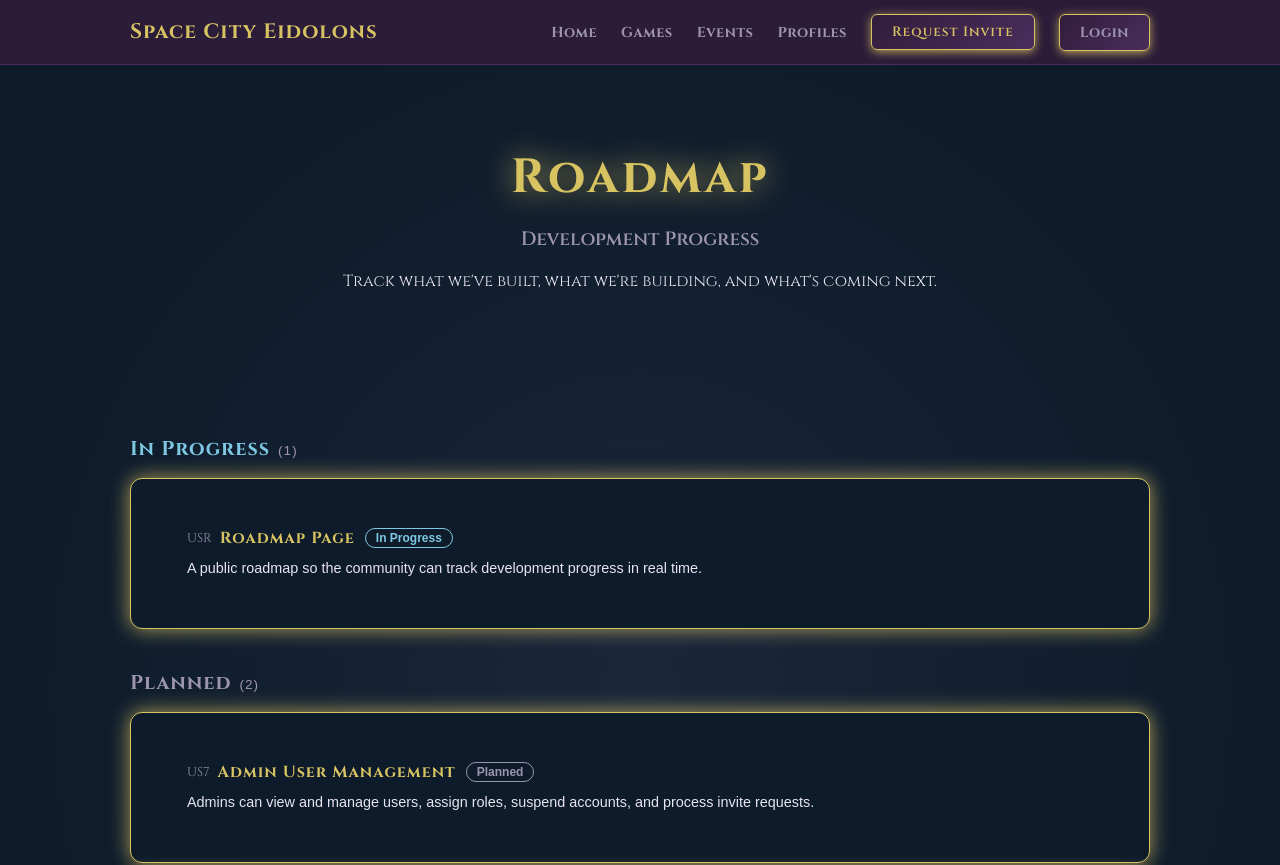
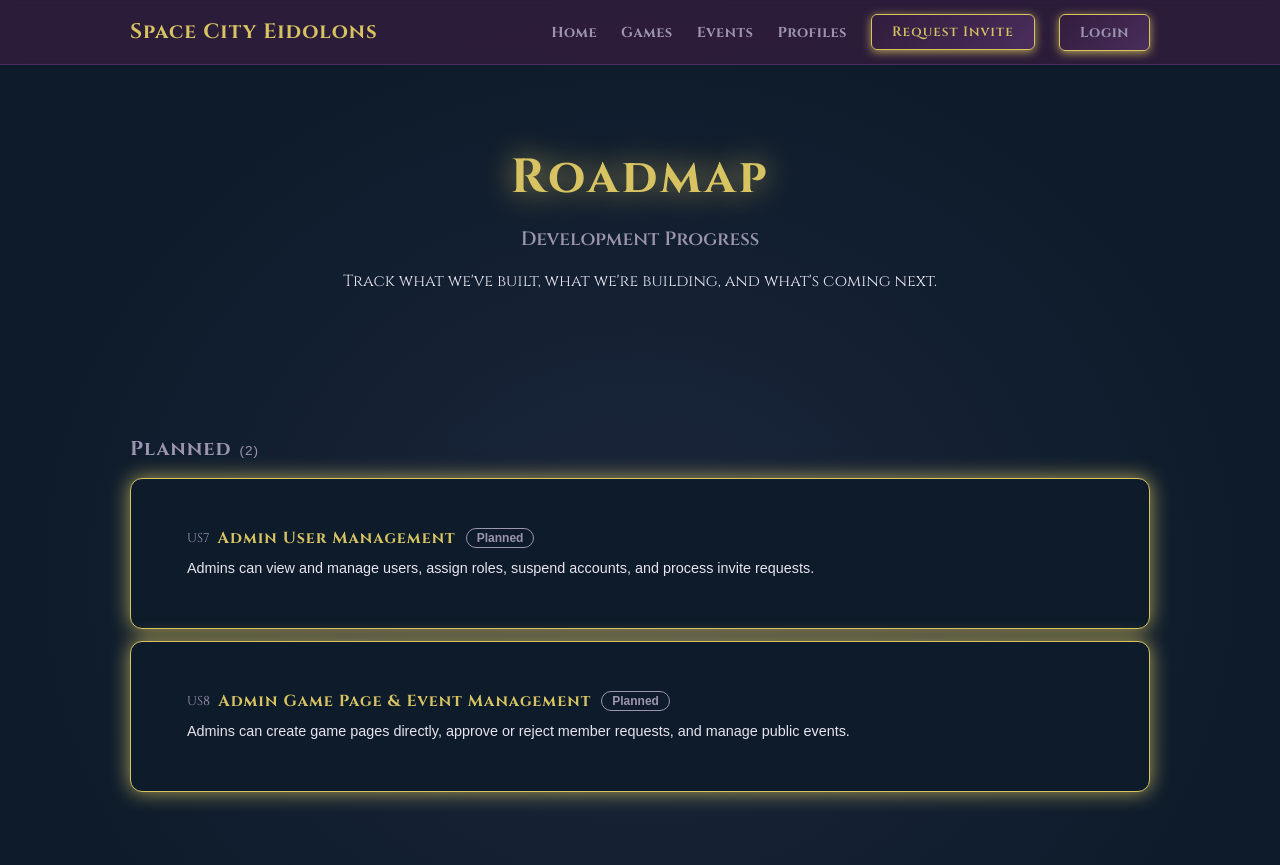
Before and after one commit to Kdhalbert/spacecityeidolons-website, a React (Vite) app: page /roadmap in a window 1280 px wide. Shown: the top 865 px of the page. Built offline with nearby package versions, Linux system fonts and the light colour scheme; no server answers.

Commit message:
chore: mark USR (roadmap page) story as completed

```diff
--- a/src/data/roadmap.ts
+++ b/src/data/roadmap.ts
@@ -77,7 +77,7 @@ export const roadmapStories: RoadmapStory[] = [
     description:
       'A public roadmap so the community can track development progress in real time.',
     priority: 'P3',
-    status: 'in-progress',
+    status: 'completed',
     phase: 9.5,
   },
   {
```
Also changed, not shown: 1 other file (tests, documents, lock files or other folders).
